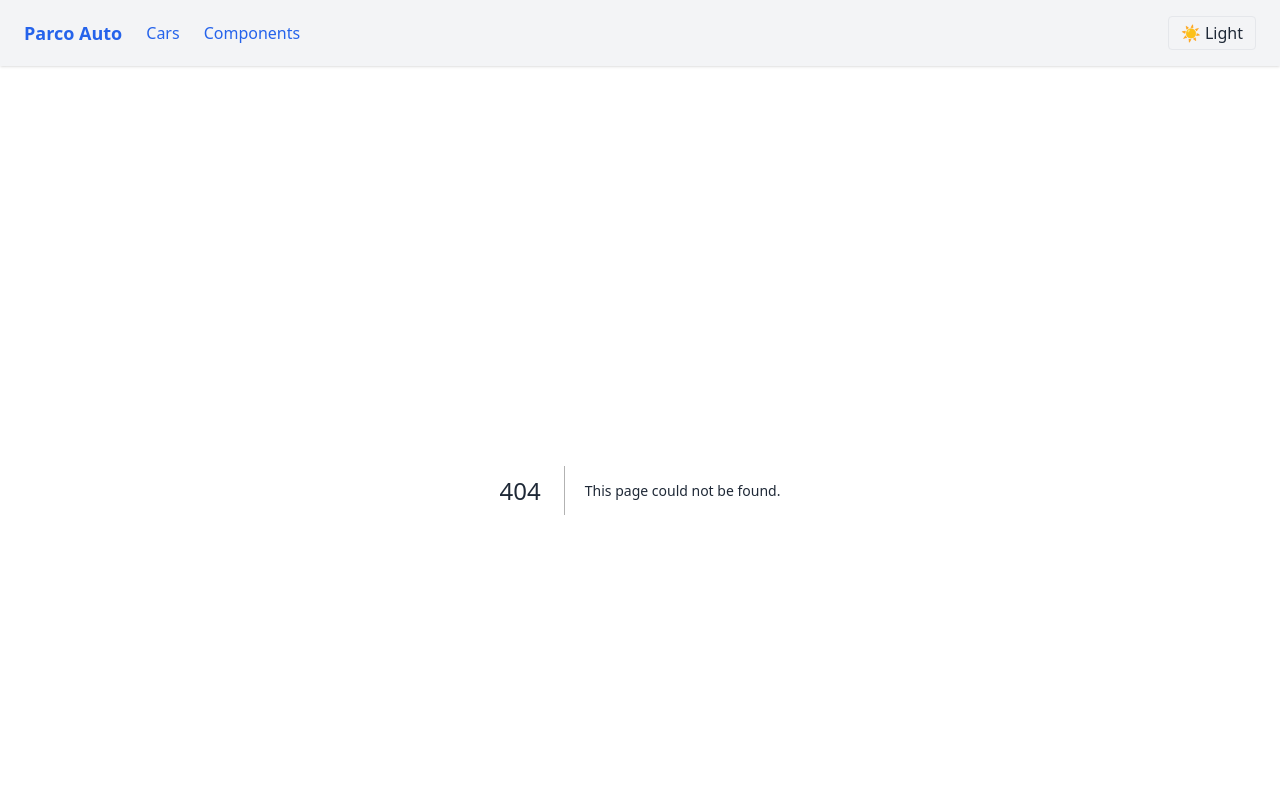
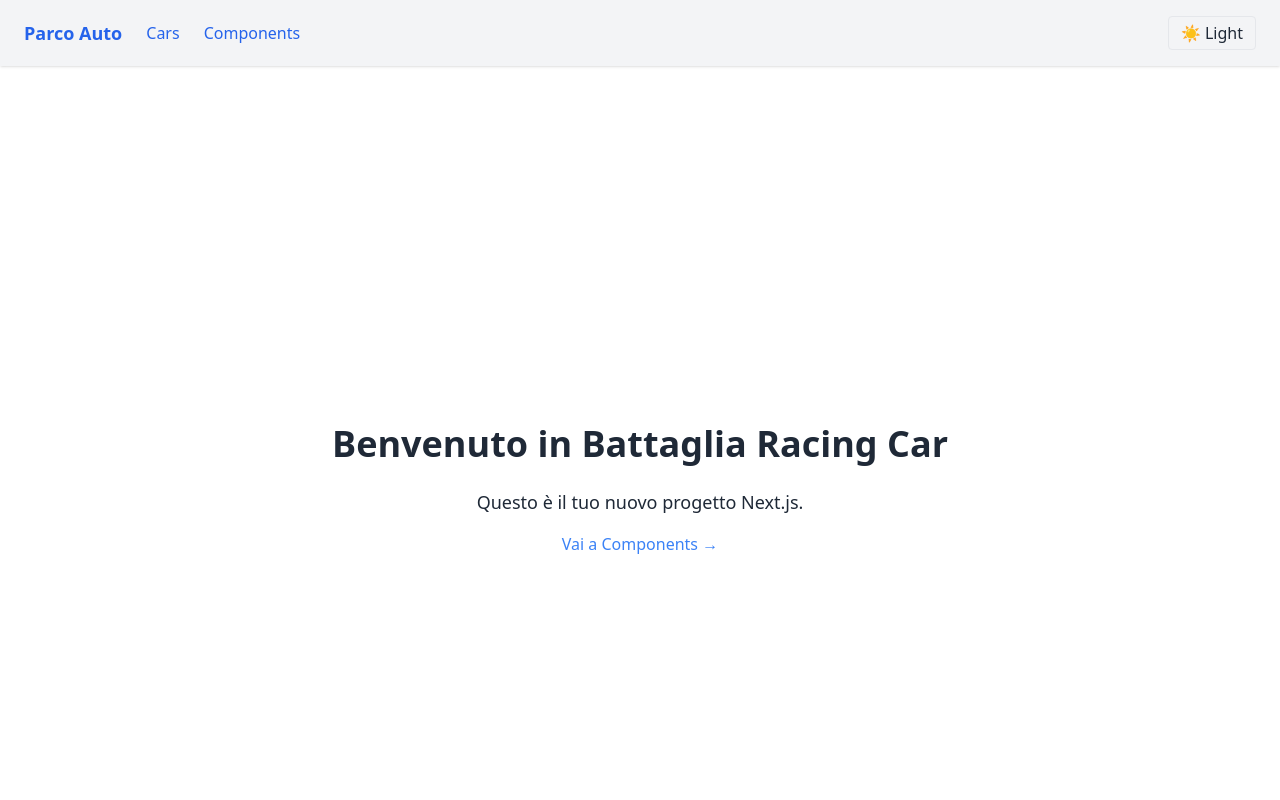
Before and after one commit to BattagliaGiuseppe/BattagliaRacingCar, a Next.js app: page / in a window 1280 px wide. Before the commit this address had no page. Shown: the top 800 px of the page. Built offline with nearby package versions, Linux system fonts and the light colour scheme.

Commit message:
Create page.tsx

```diff
--- /dev/null
+++ b/app/page.tsx
@@ -0,0 +1,19 @@
+// app/page.tsx
+import React from "react";
+import Link from "next/link";
+
+export default function HomePage() {
+  return (
+    <main className="flex flex-col items-center justify-center min-h-screen p-4">
+      <h1 className="text-4xl font-bold mb-6">Benvenuto in Battaglia Racing Car</h1>
+      <p className="text-lg mb-4">
+        Questo è il tuo nuovo progetto Next.js.
+      </p>
+      <Link href="/components">
+        <a className="text-blue-500 hover:underline">
+          Vai a Components →
+        </a>
+      </Link>
+    </main>
+  );
+}
```
